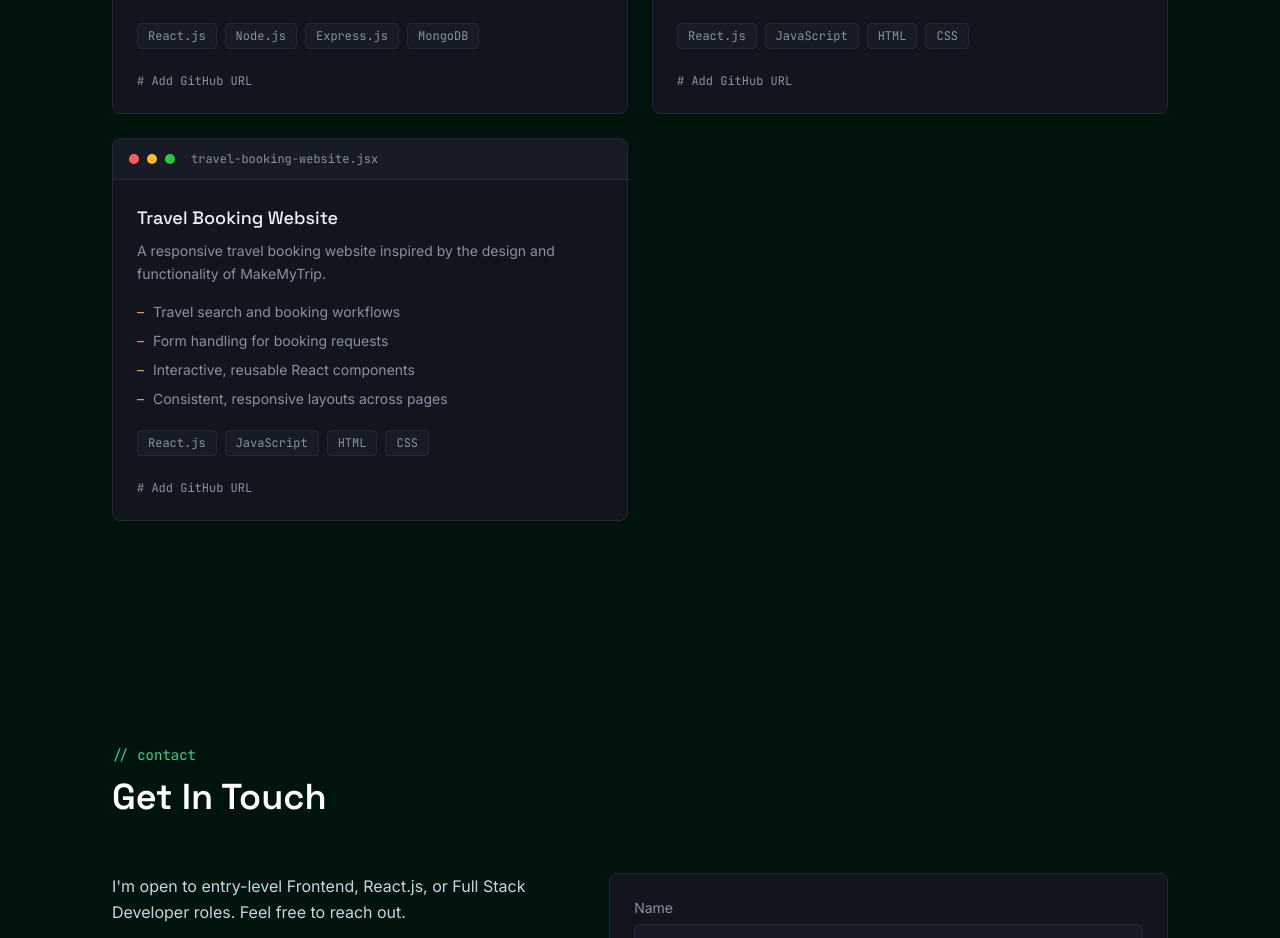
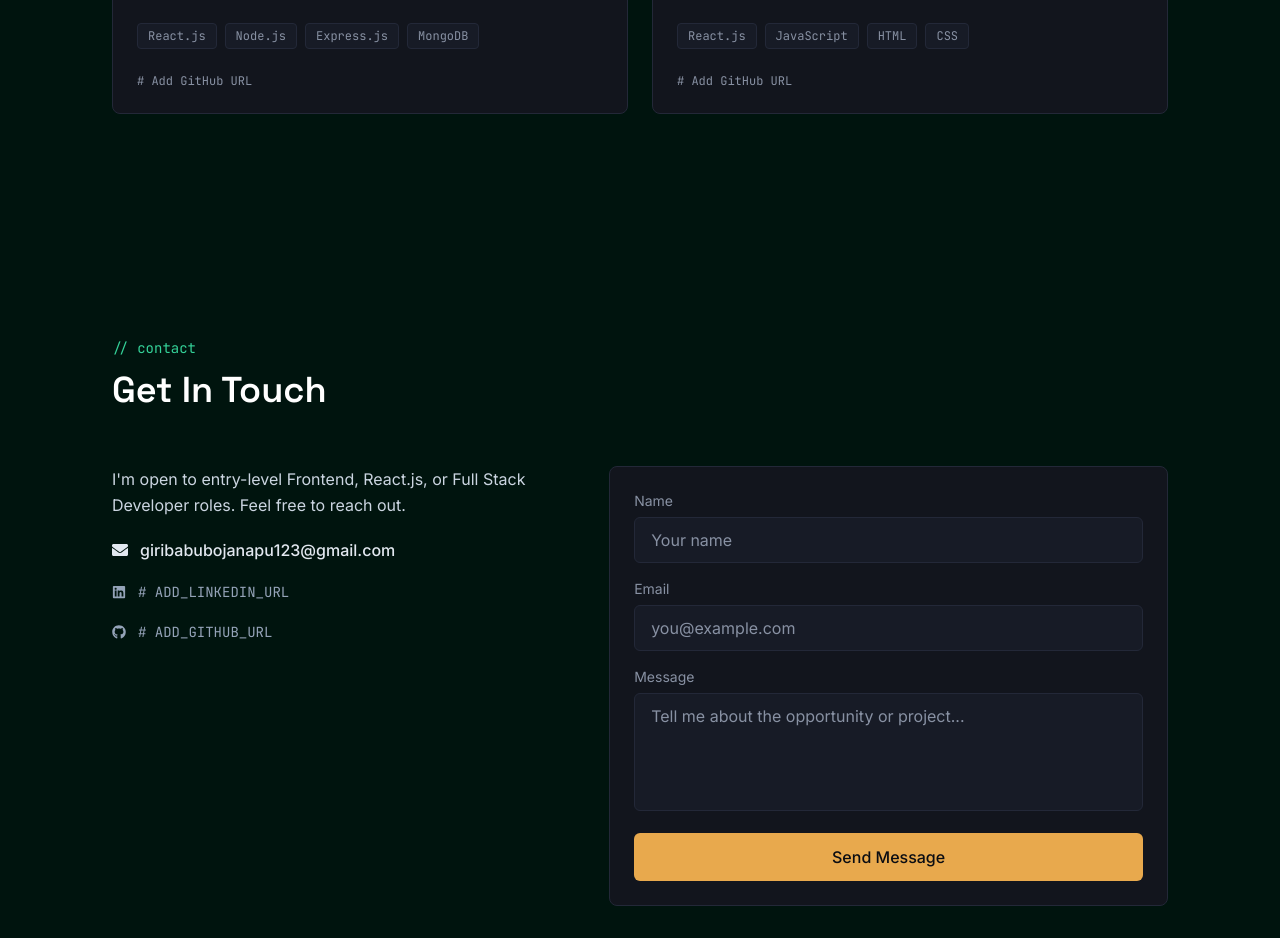
Before and after one commit to giricodespace7/giri-bojanapu-portfolio, a React (Vite) app: page / in a window 1280 px wide. Shown: the part 3240-4178 px from the top of the page. Built offline with nearby package versions, Linux system fonts and the light colour scheme; a web font is replaced by a local one.

Commit message:
feat: updated old project data

```diff
--- a/src/data/projects.js
+++ b/src/data/projects.js
@@ -28,18 +28,4 @@ export const projects = [
     github: "# ADD_GITHUB_URL",
     liveDemo: "# ADD_LIVE_DEMO_URL",
   },
-  {
-    name: "Travel Booking Website",
-    description:
-      "A responsive travel booking website inspired by the design and functionality of MakeMyTrip.",
-    technologies: ["React.js", "JavaScript", "HTML", "CSS"],
-    features: [
-      "Travel search and booking workflows",
-      "Form handling for booking requests",
-      "Interactive, reusable React components",
-      "Consistent, responsive layouts across pages",
-    ],
-    github: "# ADD_GITHUB_URL",
-    liveDemo: "# ADD_LIVE_DEMO_URL",
-  },
 ];
```
